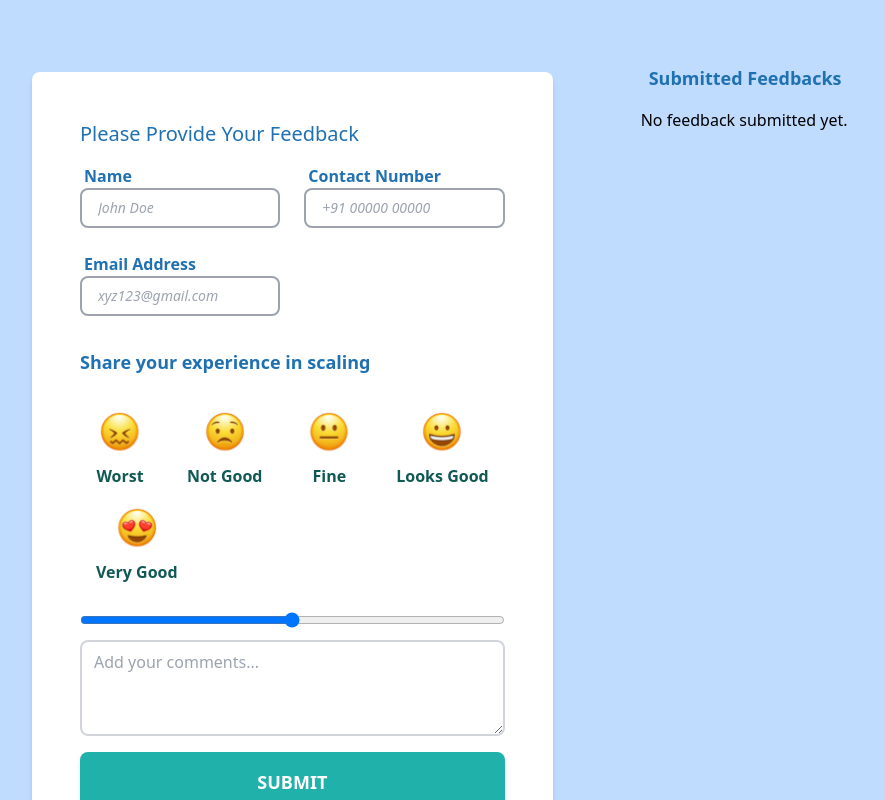
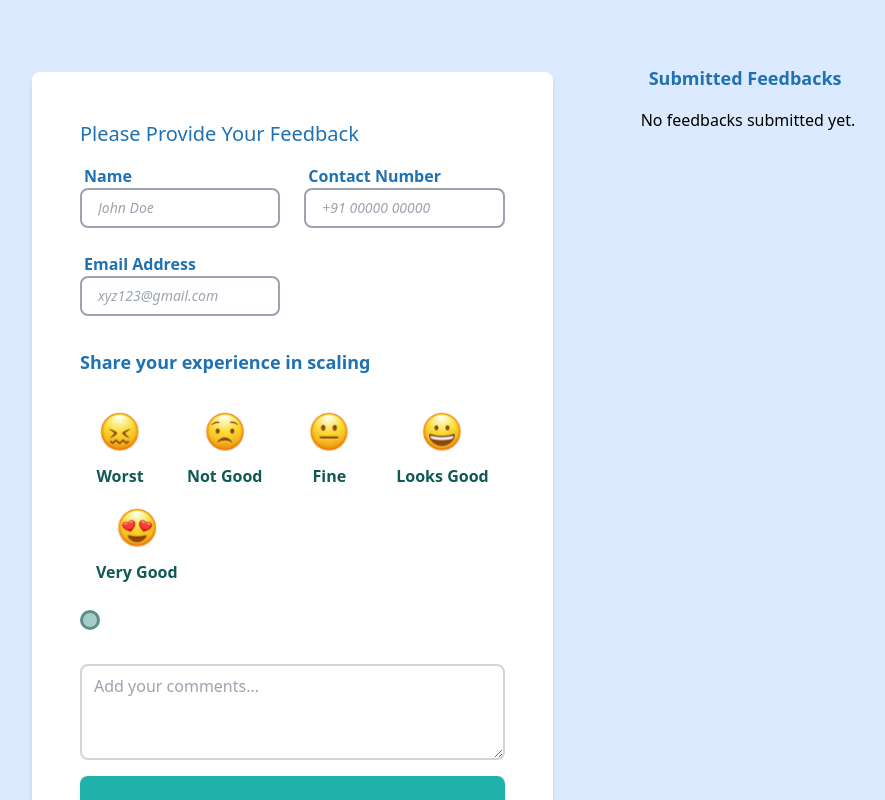
Before and after one commit to nahyan0077/feedback-form-canary.ai, a React (Vite) app: page / in a window 1280 px wide. Shown: the top 800 px of the page, without its empty margins (40-925 px from the left). Built offline with nearby package versions, Linux system fonts and the light colour scheme.

Commit message:
feat: range style updated

```diff
--- a/src/components/FeedbackForm.tsx
+++ b/src/components/FeedbackForm.tsx
@@ -30,7 +30,7 @@ export const FeedbackForm: React.FC <FeedbackFormProps> = ({handleAddFeedback})
         phone: '',
         email: '',
         comment: '',
-        reaction: 3,
+        reaction: 0,
     }
 
     const handleSubmit = (data: initialValues, { resetForm }: FormikHelpers<initialValues>) => {
@@ -48,6 +48,22 @@ export const FeedbackForm: React.FC <FeedbackFormProps> = ({handleAddFeedback})
             toast.error(error)
         }
     }
+
+    const handleSliderChange = (event: React.ChangeEvent<HTMLInputElement>) => {
+        const slider = event.target;
+        const min = parseInt(slider.min);
+        const max = parseInt(slider.max);
+        const value = parseInt(slider.value);
+
+        // Calculate the percentage
+        const percentage = ((value - min) / (max - min)) * 100;
+
+        // Apply the background gradient
+        slider.style.background = `linear-gradient(to right, #2A5853 ${percentage}%, #C3E6E3 ${percentage}%)`;
+      };
+
+
+
 
   return (
     <div className="bg-white p-8 md:p-12 shadow-md rounded-lg max-w-4xl mx-auto">
@@ -79,7 +95,7 @@ export const FeedbackForm: React.FC <FeedbackFormProps> = ({handleAddFeedback})
             </div>
 
             <div className="flex flex-col gap-4 pt-4">
-            <Field as='input' type="range" id="experience-slider" name='reaction' min={1} max={5} className="w-full h-2 rounded-lg bg-gray-300" />
+            <Field as='input' type="range" id="experience-slider" name='reaction' min={1} max={5} className="h-2 rounded-lg mb-6 " onInput={handleSliderChange} />
 
             <Field
                 as="textarea"
--- a/src/components/SubmittedFeedbacks.tsx
+++ b/src/components/SubmittedFeedbacks.tsx
@@ -22,11 +22,11 @@ const getReactionImage = (reaction: number) => {
     case 1:
       return [worst, 'Worst'];
     case 2:
-      return [fine, 'Fine'];
+      return [fine, 'Not Good'];
     case 3:
-      return [neutral, 'Neutral'];
+      return [neutral, 'Fine'];
     case 4:
-      return [good, "Good"];
+      return [good, "Looks Good"];
     case 5:
       return [verygood, 'Very good'];
     default:
@@ -51,11 +51,11 @@ export const SubmittedFeedbacks: React.FC<SubmittedFeedbacksProps> = ({ feedback
 
   return (
     <div className="p-4">
-      <h2 className="pb-4 px-2 font-bold text-lg text-custom-blue">Submitted Feedbacks</h2>
+      <h2 className="pb-4 px-2 font-bold text-lg text-custom-blue ">Submitted Feedbacks</h2>
 
       <div className="space-y-4">
         {selectedFeedbacks.length === 0 ? (
-          <p>No feedback submitted yet.</p>
+          <p>No feedbacks submitted yet.</p>
         ) : (
           selectedFeedbacks.map((feedback, index) => (
             <div key={index} className="bg-white p-4 rounded-lg shadow-sm flex justify-between items-center">
--- a/src/index.css
+++ b/src/index.css
@@ -1,3 +1,33 @@
 @tailwind base;
 @tailwind components;
 @tailwind utilities;
+
+input[type="range"] {
+    appearance: none;
+    width: 100%;
+    height: 8px;
+    border-radius: 5px;
+    background: linear-gradient(to right, #4caf50 var(--percent), #ddd var(--percent));
+    outline: none;
+    transition: background 450ms ease-in;
+  }
+
+  input[type="range"]::-webkit-slider-thumb {
+    -webkit-appearance: none;
+    appearance: none;
+    width: 20px;
+    height: 20px;
+    background-color: #A3CECC;
+    border: 3px solid #5C8F8A;
+    border-radius: 50%;
+    cursor: pointer;
+  }
+
+  input[type="range"]::-moz-range-thumb {
+    width: 20px;
+    height: 20px;
+    background-color: #A3CECC;
+    border: 3px solid #5C8F8A;
+    border-radius: 50%;
+    cursor: pointer;
+  }
--- a/src/pages/LandingPage.tsx
+++ b/src/pages/LandingPage.tsx
@@ -29,7 +29,7 @@ export const LandingPage: React.FC = () => {
     }
 
   return (
-    <div className="min-h-screen flex flex-col  lg:flex-row gap-8 bg-blue-200 p-6 lg:p-10">
+    <div className="min-h-screen flex flex-col  lg:flex-row gap-8 bg-blue-100 p-6 lg:p-10">
       <div className="w-full lg:w-1/2 p-8">
         <FeedbackForm handleAddFeedback={handleAddFeedback} />
       </div>
```
